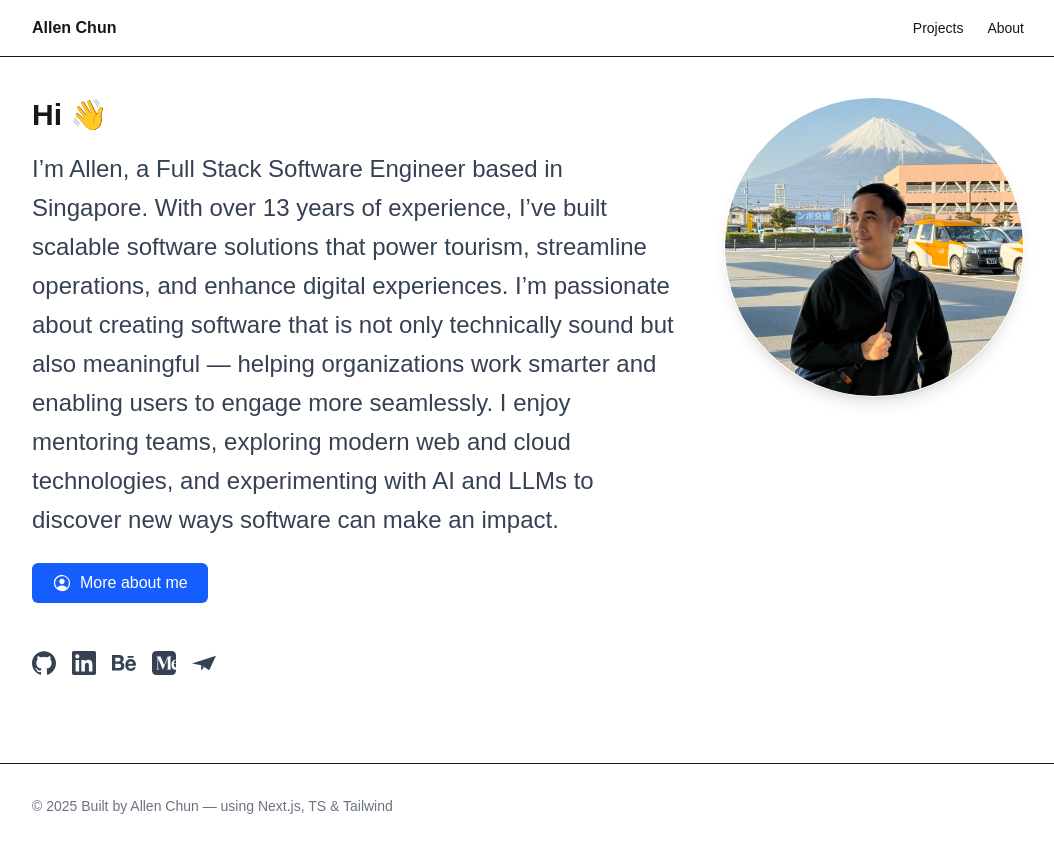
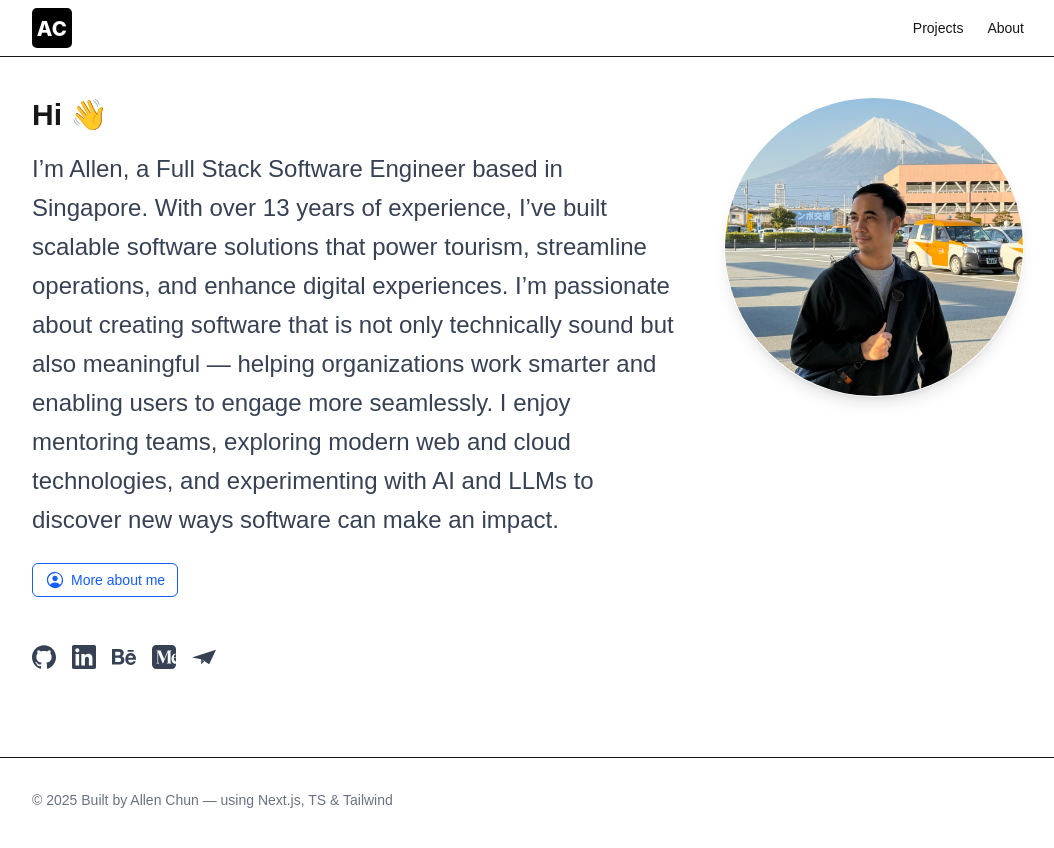
Before and after one commit to ChunAllen/allenchun-website, a Next.js app: page / in a window 1280 px wide. Shown: the whole page, without its empty margins (112-1166 px from the left). Built offline with nearby package versions, Linux system fonts and the light colour scheme.

Commit message:
Added AC logo in navbar

```diff
--- a/src/app/(site)/page.tsx
+++ b/src/app/(site)/page.tsx
@@ -17,8 +17,9 @@ export default function HomePage() {
           <div className="mt-6">
              <Link
               href="/about"
-              className="inline-flex items-center gap-2 px-5 py-2 rounded-md bg-blue-600 text-white font-medium
-                         hover:bg-blue-700 transition-colors">
+              className="inline-flex items-center gap-1.5 px-3 py-1.5 rounded-md border border-blue-600
+                      text-blue-600 text-sm font-medium
+                      hover:bg-blue-600 hover:text-white transition-colors">
               <IoPersonCircleOutline className="w-5 h-5" />
               More about me
             </Link>
--- a/src/components/Nav.tsx
+++ b/src/components/Nav.tsx
@@ -3,6 +3,7 @@
 import Link from "next/link";
 import { useState } from "react";
 import { FiMenu, FiX } from "react-icons/fi";
+import Image from "next/image";
 
 const links = [
   { href: "/projects", label: "Projects" },
@@ -15,8 +16,14 @@ export default function Nav() {
   return (
     <header className="sticky top-0 z-50 border-b bg-white/70 backdrop-blur transition-colors">
       <nav className="mx-auto max-w-5xl px-4 h-14 flex items-center justify-between">
-        <Link href="/" className="font-semibold hover:opacity-80 transition">
-          Allen Chun
+         <Link href="/" className="flex items-center">
+          <Image
+            src="/images/logo.svg"
+            alt="Allen Chun"
+            width={40}
+            height={40}
+            priority
+          />
         </Link>
 
         {/* Desktop links */}
```
Also changed, not shown: public/images/logo.svg (added).
